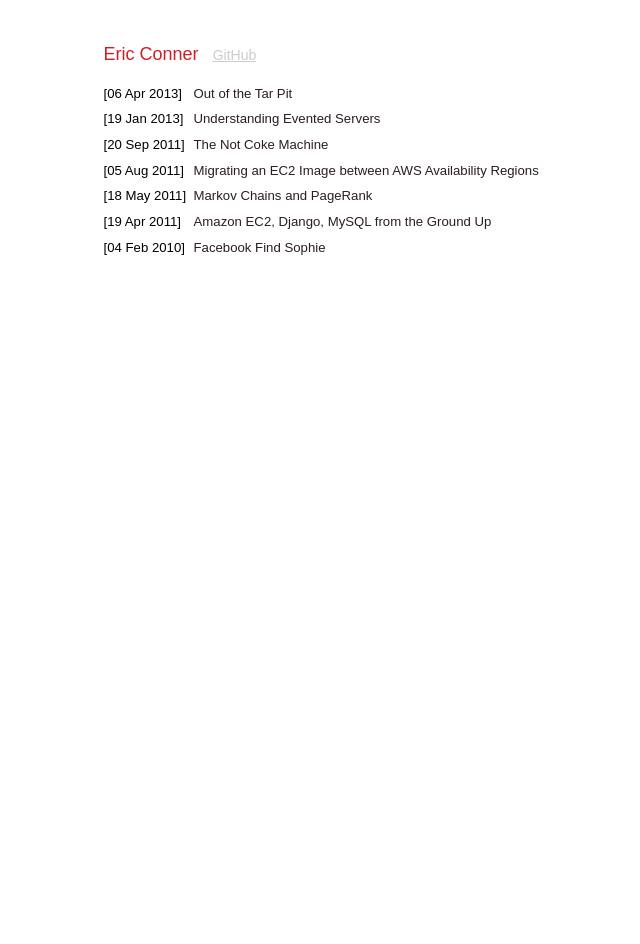
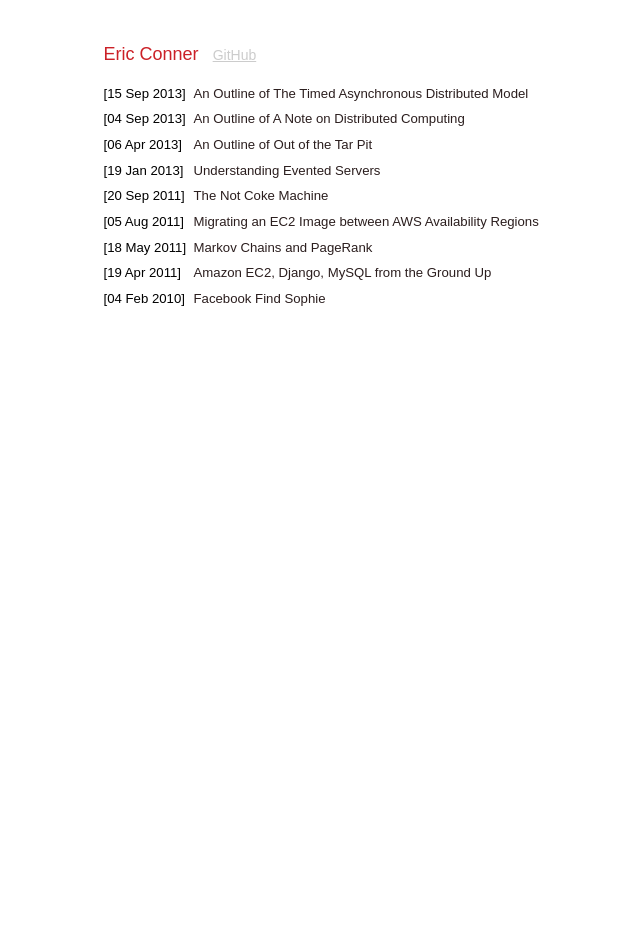
Before and after one commit to econner/econner.github.com, a Jekyll site: the page built from index.html, in a window 1280 px wide. Shown: the whole page, without its empty margins (243-883 px from the left). Built offline with Jekyll 4.4.1, drawn with Linux system fonts in a browser that asks for light colours; Markdown is read by kramdown in place of the engine named in the settings; part of the change alters nothing that is shown.

Commit message:
Add timed asynch outline.

```diff
--- a/_posts/2013-04-06-out_of_tar_pit.md
+++ b/_posts/2013-04-06-out_of_tar_pit.md
@@ -1,6 +1,6 @@
 ---
 layout: post
-title: Out of the Tar Pit
+title: An Outline of Out of the Tar Pit
 ---
 
 # {{page.title}}
--- /dev/null
+++ b/_posts/2013-09-04-a_note_on_distributed_computing.md
@@ -0,0 +1,107 @@
+---
+layout: post
+title: An Outline of A Note on Distributed Computing
+---
+
+# {{page.title}}
+
+<span class="meta">September 4, 2013</span>
+
+<style>
+p {
+    margin: 0;
+}
+h2.sectionTitle {
+    margin-bottom: 10px;
+}
+#post ul {
+    margin-left: 20px;
+}
+</style>
+
+<h2 class="sectionTitle">0. Abstract</h2>
+
+* Objs in distributed system treated differently than objs in single address space.
+* Four reasons: latency, memory access, concurrency, partial failure
+* Systems that paper over distinctions not robust or reliable
+
+<h2 class="sectionTitle">I. Introduction</h2>
+
+* Much work based on assump that objs form single ontological class
+* Thesis: above view mistaken.
+* Work that ignores differences doomed to failure.
+* Terminology
+  * local computing: progs confined to single addr space
+  * distributed computing: progs that call to other addr spaces
+  * middle ground e.g. calls between addr spaces on same machine
+
+<h2 class="sectionTitle">II. The Vision of Unified Objects</h2>
+
+* Obj defined in interface def language and implementation is independent
+* "Objects all the way down"
+* Three phases of dev
+  * Write app without worrying about object location
+  * Tune performance by concretizing object locs and communication
+  * Final phase to test with "real bullets" then add components to deal ("fault points" will appear)
+* Mistaken assumptions we will disprove
+  * single natural obj-oriented design exists for app regardless of context
+  * failure and performance tied to implementation
+  * interface of obj independent of context
+
+<h2 class="sectionTitle">III. Deja Vu All Over Again</h2>
+
+* Two paths for comm protocol dev: integrate w/ current lang model vs solve inherent distributed systems problems
+* Difficult part not the communication, hard part is partial failure, lack of central resource manager
+
+<h2 class="sectionTitle">IV. Local and Distributed Computing</h2>
+
+* Latency
+  * 4 to 5 orders of magnitude difference
+  * False answers: rely on steadily increasing speed of hardware, admin need for tools to see how objects interact and then bring those objects together
+  * Could strive for future in which difference is conceptually indistinguishable
+* Memory Access
+  * Pointers not valid across address spaces
+  * Could make all pointer refs return obis but would violate local paradigm
+  * Danger: promote myth that remote and local accesses are same without enforcing myth
+* Partial failure and concurrency
+  * Both worlds contain components subject to periodic failure, but only detectable in local.
+  * E.g. failure of network link indistinguishable from failure of processor on other side.
+  * In distributed computing, very difficult to restore system to consistent state after failure because no single manager of state
+  * Impossible to know state of system before and after failure so single components must be able to state possible causes of failure.
+  * There is not indeterminism in how much computation completed in a local system.
+  * What is the price to make remote & local identical?
+     * Path 1: Treat all as if local.  Result is indeterministic in face of partial failure and therefore fragile.
+     * Path 2: Design all interfaces as if remote, but this adds unnecessary complexity to local computing and defeats purpose.
+  * Distributed objects must handle concurrent method invocations.
+  * Differences from multi-threaded app:
+     * In multi-thread, there is no real source of indeterminacy
+     * Distributed has no single pt of resource allocation (threaded has OS)
+
+<h2 class="sectionTitle">V. The Myth of "Quality of Service"</h2>
+
+* Could leave it to implementation of object to deal with above issues.
+* I.e. to build a more reliable system, choose more reliable implementations of interfaces making up system.
+* Robustness also depends on interaction between components (e.g. enqueuing work multiple times).
+* What happens if the client chooses to repeat this operation with the exact same params as previously?
+
+<h2 class="sectionTitle">VI. Lessons from NFS</h2>
+
+* Non-distributed API re-implemented in distributed way
+* To deal with inaccessible file server soft mount or hard mount
+  * Soft mounts expose network failure to client program.
+     * Ops fail much more often and programs w/ no allowance for these failures will corrupt FS.
+  * Hard mount: hang until server comes back up.
+     * One server crashes and many workstations freeze.
+  * NFS statelessness reduces complexity of failure modes.
+* NFS is successful, but depends on a centralized resource manager (a sysadmin) to deal with resource reclamation, etc.
+
+<h2 class="sectionTitle">VII. Taking the Difference Seriously</h2>
+
+* Do not try to merge local and remote obis.  Instead, be constantly reminded of their differences.
+* Need to consider anticipated msg frequency for obj and whether clients can accept indeterminacy implied by remote access.
+* Interface must allow for reliability in face of partial failure.
+
+<h2 class="sectionTitle">VII. A Middle Ground</h2>
+
+* "Local-remote" objects do exist.  Objects are in different address space, but managed by a single resource manager.
+* Failure modes are more nearly deterministic.
--- /dev/null
+++ b/_posts/2013-09-15-the_timed_asynchronous_distributed_model.md
@@ -0,0 +1,132 @@
+---
+layout: post
+title: An Outline of The Timed Asynchronous Distributed Model
+---
+
+# {{page.title}}
+
+<span class="meta">September 15 2013</span>
+
+<style>
+p {
+    margin: 0;
+}
+h2.sectionTitle {
+    margin-bottom: 10px;
+}
+#post ul {
+    margin-left: 20px;
+}
+</style>
+
+<h2 class="sectionTitle">I. Introduction</h2>
+
+* "certain communication"
+   * At any time min # correct procs exists
+   * Msg m sent between correct prods received & processed w/in known amt of time
+   * Sync system guarantees "certain comm" all other sys async
+   * Async gives lower prob of indiv assumption violated
+* Time-free model
+   * Services have no time specs, just state transitions
+   * Interproc communication is reliable
+   * Procs only fail by crashing
+   * Procs have no access to hardware clocks
+   * Procs cannot distinguish between slow and crashed proc
+* Timed async distributed system model
+   * All services timed
+   * Interproc communication uses unreliable datagram service: only suffer msg omission and performance failures
+   * Procs only crash or have performance failures
+   * Proces access hardware clocks
+   * No bound on failures of comm and prods
+* Timed model allows for partitioning of area if becomes unreachable
+   * Allows partitions to be modeled naturally
+   * Assumps that services timed not restrictive in practice
+* Goals of this paper
+   * Formal def of timed async distr model
+   * Extensive measurements of actual msg process scheduling delays + clock drifts
+   * Intuitive explanation of how practical systems (leader election) are implementable in timed model and not in time-free model.
+
+<h2 class="sectionTitle">II. Related Work</h2>
+
+* Timed async model "taxonomy"
+   * network topology: procs know complete set and can send msgs to any proc
+   * synchrony: services timed & clock drift rate bounded
+   * failure model: procs can crash or have perf fails, comm service can suffer omission of perf fails
+   * message buff: finite buffers + out of order
+* Tuned sys alternates between stability and short periods of instability
+   * progress assumption
+   * conditional timeliness
+   * global stabilization
+   * failure detectors
+
+
+<h2 class="sectionTitle">III. The Model</h2>
+
+
+* Procs on network communicate via low level datagram service.  Remote if on separate nodes, local otherwise.
+* Proc p has access to local hardware clock.
+* Proc management service uses clock to wake procs at various times.
+* Hardware Clocks
+
+   * Correct clocks have strictly monotonically increasing values
+
+      * H_p : RT --> CT
+      * (maps real-time to clock-time)
+
+   * Assume constant max drift rate p << 1
+   * Correct clock measures interval \[s, t\] w/ error \[-p(s-t) - G, p(t-s) + G\] (p drift rate, G granularity, 1 ns etc)
+   * External sync: deviation between correct clock and real-time bounded by known constant
+   * Internal sync: deviation between each other bounded
+   * Calibration
+
+      * Speed changed by constant factor c to reduce systematic drift error.
+   * Measurements
+
+      * Granularity on order or 1 ns to 1 microsecond, drift rate 10^-4 to 10^-6
+   * Clock Failure Assumption
+      * Assume non crashed proc has access to correct hardware clock
+      * Redundant clocks make prob of faulty read negligible
+* Datagram Service
+   * Three ops: send(m, q), broadcast(m), deliver(m, p)
+   * Three requirements: validity, no-dupe, min-delay
+   * Measurements
+      * One way timeout delay (del)
+      * (del) depends on netwrok load but is protocol dependent
+      * Msg omission not independent of load
+   * Failure Assumption
+      * Ommission / performance failure semantics w/ low probability of source address spoofing, corruption, or duplication.
+      * Does not ensure existence of upper bound for transmission delay
+* Process Management Service
+
+   * Process Modes
+      * up: executing standard code
+      * crashed: stopped executing, can't take next step
+      * recovering: exec state init code
+      * 4 events to transition: start, crash, ready, recover
+
+   * Alarm Clocks
+      * p sets alarm to be wakened
+      * p wakes if (1) mgmt service wakes it (2) receives msg before wakened, can only have 1 alarm at a time
+      * SetAlarm_p_s (T): p requests at real-time s to be woken at future time u s.t. H_p(u) >= T
+      * WakeUp_p_u (T): proc mgmt service wakes up p at real-time u
+
+<h2 class="sectionTitle">IV. Extensions</h2>
+
+* Two optional extensions:
+   * stable storage: allow procs to store memory state between crashes
+   * progress assumption: majority of procs will be "stable" (behave like synchronous system) for bounded amount of time
+
+<h2 class="sectionTitle">V. Communication by Time</h2>
+
+* Sync system detects crash via "I-am-alive" msg not received in time.
+* Aync system cannot decide if leader has crash, is slow, or communication is slow.
+* Time-based locking
+   * p sends info to q saying its only valid for specified amount of time
+   * q calculates upper bound on transmission delay of m to determine how long it can use m
+   * p consults local hardware clock to determine time beyond which q will stop using m
+
+<h2 class="sectionTitle">VI. Possibility and Impossibility Issues</h2>
+
+
+* Election and consensus are implementable in actual distributed computing systems, but do not allow deterministic solution in the time-free model or the core timed model.
+* Easier guarantee is that as long as there is a majority of delta-F-stable processes in a time interval, then there exists a proc that becomes leader in that interval.
```
